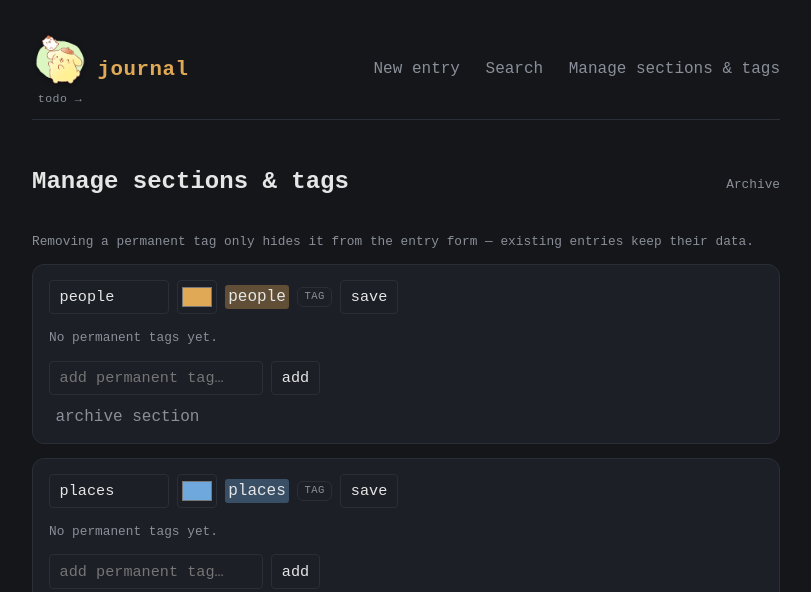
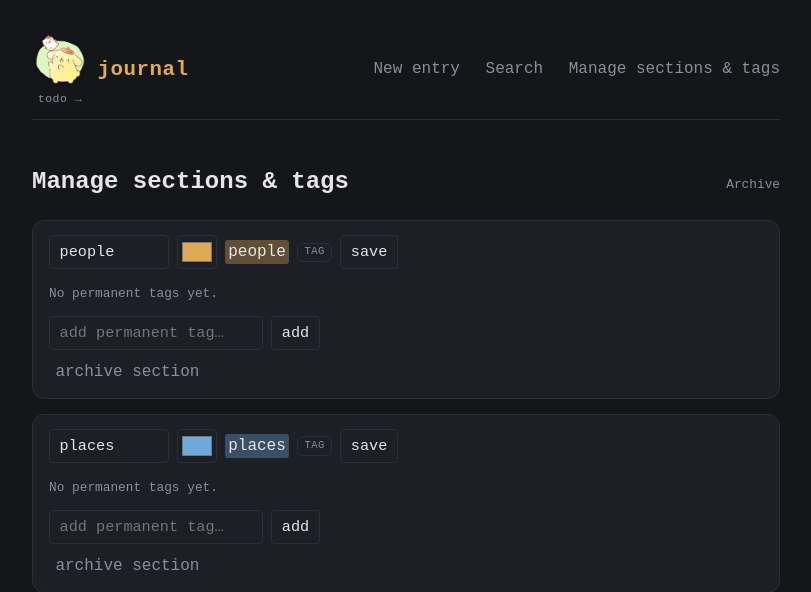
Before and after one commit to jxi-idme/todo-cli, a Flask app: page /journal/sections in a window 1280 px wide. Shown: the top 592 px of the page, without its empty margins (234-1045 px from the left). Run offline with Flask 3, Linux system fonts and the light colour scheme.

Commit message:
Remove redundant hint text from sections management page
Co-Authored-By: Claude Sonnet 4.6 <noreply@anthropic.com>

```diff
--- a/templates/journal_sections.html
+++ b/templates/journal_sections.html
@@ -16,7 +16,6 @@
     <h2>Manage sections &amp; tags</h2>
     <a class="archive-link" href="{{ url_for('journal_sections_archive') }}">Archive</a>
   </div>
-  <p class="hint">Removing a permanent tag only hides it from the entry form — existing entries keep their data.</p>
 
   {% for s in sections %}
     {% set fg = text_color_for(s.color) %}
```
